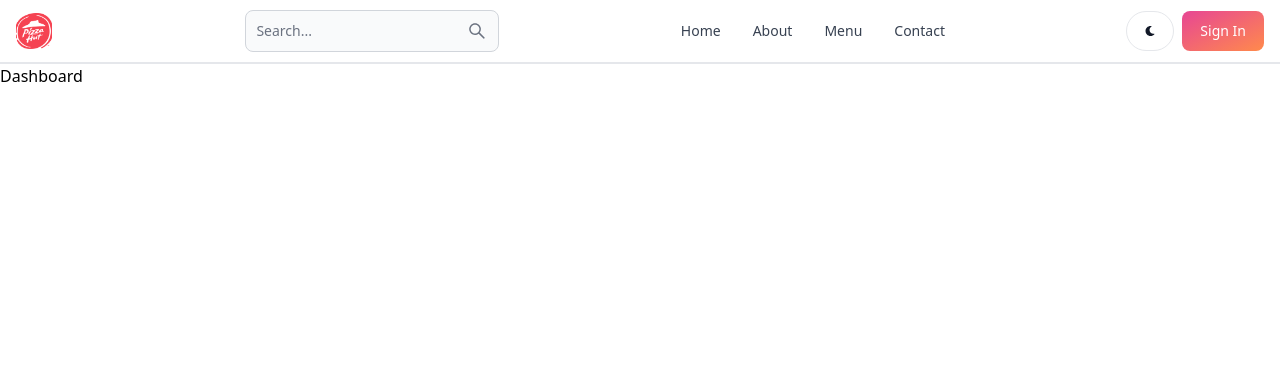
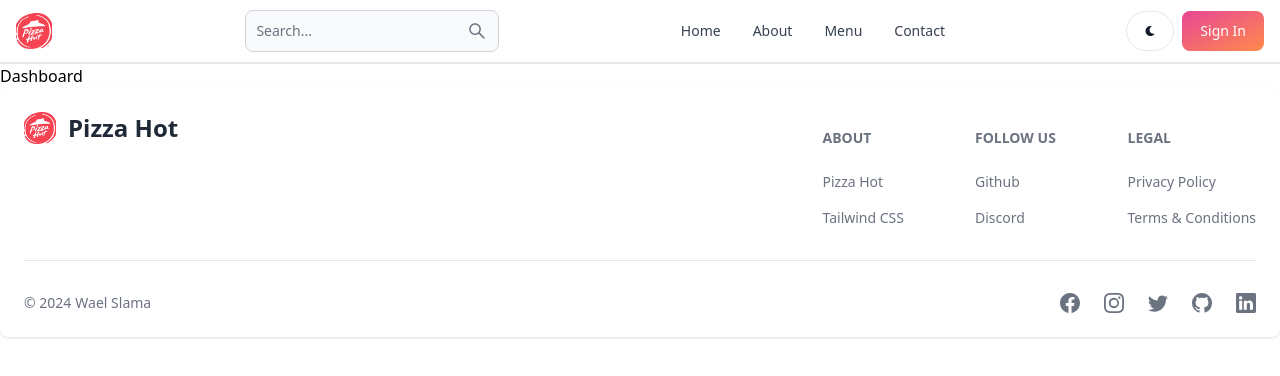
Before and after one commit to Slama54/OIBSIP, a React (Vite) app in the folder client/: page /dashboard in a window 1280 px wide. Shown: the top 376 px of the page. Built offline with nearby package versions, Linux system fonts and the light colour scheme.

Commit message:
Create and add the footer component

```diff
--- a/client/src/App.jsx
+++ b/client/src/App.jsx
@@ -5,11 +5,13 @@ import Signin from "./pages/Signin";
 import Signup from "./pages/Signup";
 import Dashboard from "./pages/Dashboard";
 import Header from "./components/Header";
+import FooterCom from "./components/Footer";
 
 export default function App() {
   return (
     <BrowserRouter>
     <Header/>
+
       <Routes>
         <Route path="/" element={<Home/>}/>
         <Route path="/about" element={<About/>}/>
@@ -19,7 +21,7 @@ export default function App() {
 
       </Routes>
 
-
+      <FooterCom/>
     </BrowserRouter>
   )
 }
--- /dev/null
+++ b/client/src/components/Footer.jsx
@@ -0,0 +1,56 @@
+import { Footer } from "flowbite-react";
+import {  BsFacebook, BsGithub, BsInstagram, BsTwitter ,BsLinkedin } from "react-icons/bs";
+
+
+export default function FooterCom() {
+  return (
+    <Footer container>
+    <div className="w-full">
+      <div className="grid w-full justify-between sm:flex sm:justify-between md:flex md:grid-cols-1">
+        <div>
+          <Footer.Brand
+            href="/"
+            src="\logo\pizza-hut-logo-DDD88793B2-seeklogo 2.png"
+            alt="Flowbite Logo"
+            name="Pizza Hot"
+          />
+        </div>
+        <div className="grid grid-cols-2 gap-8 sm:mt-4 sm:grid-cols-3 sm:gap-6">
+          <div>
+            <Footer.Title title="about" />
+            <Footer.LinkGroup col>
+              <Footer.Link href="#">Pizza Hot</Footer.Link>
+              <Footer.Link href="#">Tailwind CSS</Footer.Link>
+            </Footer.LinkGroup>
+          </div>
+          <div>
+            <Footer.Title title="Follow us" />
+            <Footer.LinkGroup col>
+              <Footer.Link href="#">Github</Footer.Link>
+              <Footer.Link href="#">Discord</Footer.Link>
+            </Footer.LinkGroup>
+          </div>
+          <div>
+            <Footer.Title title="Legal" />
+            <Footer.LinkGroup col>
+              <Footer.Link href="#">Privacy Policy</Footer.Link>
+              <Footer.Link href="#">Terms &amp; Conditions</Footer.Link>
+            </Footer.LinkGroup>
+          </div>
+        </div>
+      </div>
+      <Footer.Divider />
+      <div className="w-full sm:flex sm:items-center sm:justify-between">
+        <Footer.Copyright href="#" by="Wael Slama" year={new Date().getFullYear()} />
+        <div className="mt-4 flex space-x-6 sm:mt-0 sm:justify-center">
+          <Footer.Icon href="https://www.facebook.com/rejghyi/" icon={BsFacebook} />
+          <Footer.Icon href="https://www.instagram.com/slama.wael/" icon={BsInstagram} />
+          <Footer.Icon href="#" icon={BsTwitter} />
+          <Footer.Icon href="https://github.com/Slama54" icon={BsGithub} />
+          <Footer.Icon href="https://www.linkedin.com/in/wael-slama-657461222/" icon={BsLinkedin} />
+        </div>
+      </div>
+    </div>
+  </Footer>
+  )
+}
```
